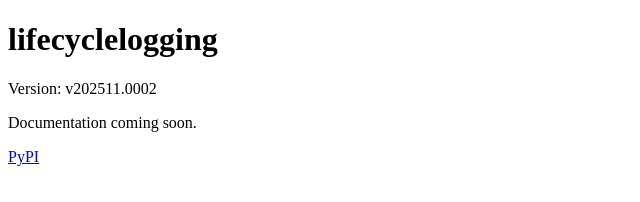
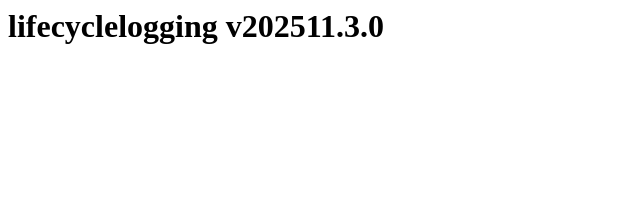
Before and after one commit to jbcom/lifecyclelogging, a plain HTML site: page index.html in a window 1280 px wide. Shown: the whole page, without its empty margins (0-640 px from the left). Drawn offline with Linux system fonts and the light colour scheme.

Commit message:
📚 v202511.3.0

```diff
--- a/index.html
+++ b/index.html
@@ -1 +1 @@
-<!DOCTYPE html><html><head><meta charset="utf-8"><title>lifecyclelogging vv202511.0002</title></head><body><h1>lifecyclelogging</h1><p>Version: v202511.0002</p><p>Documentation coming soon.</p><p><a href="https://pypi.org/project/lifecyclelogging/">PyPI</a></p></body></html>
+<html><body><h1>lifecyclelogging v202511.3.0</h1></body></html>
```
